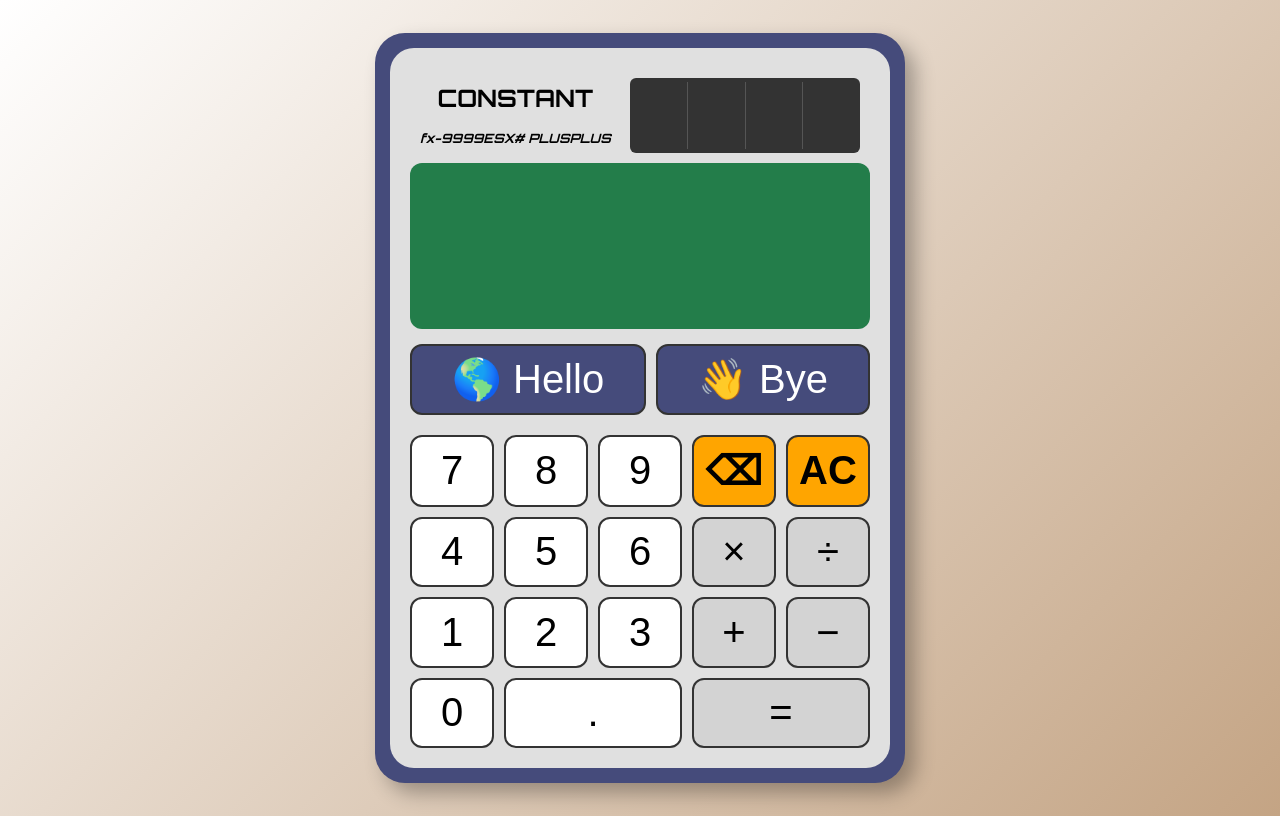
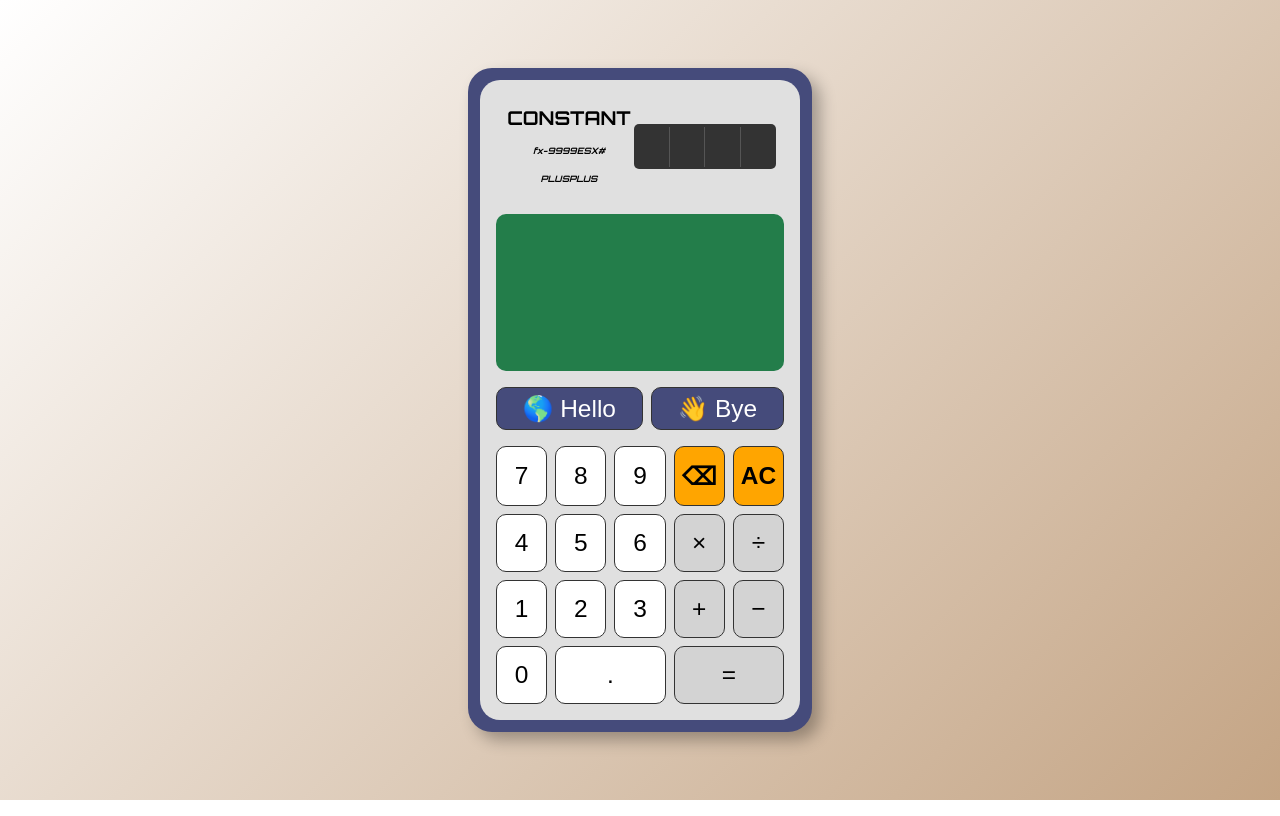
Before and after one commit to MJayConstantino/se-2144-prelims, a website built with Vite: page index.html in a window 1280 px wide. Built offline with nearby package versions, Linux system fonts and the light colour scheme; a web font is replaced by a local one.

Commit message:
fixed the bug where you can still press goodbye when you have already pressed it, and made the calculator smaller

```diff
--- a/src/main.ts
+++ b/src/main.ts
@@ -11,6 +11,7 @@ class Calculator {
     isOn: boolean = true;
     cursorInterval: number | null = null;
     helloIsActive: boolean = false;
+    byeIsActive: boolean = false;
 
     constructor() {
         this.operationDisplay = document.getElementById('operation-display') as HTMLDivElement;
@@ -144,6 +145,7 @@ class Calculator {
         this.isOn = true;
         this.startBlinkingCursor()
         this.helloIsActive = false;
+        this.byeIsActive = false;
         this.updateDisplay();
     }
 
@@ -161,6 +163,7 @@ class Calculator {
     }
 
     handleBye() {
+        if (this.byeIsActive) return;
         this.isOn = false;
         this.currentOperation = '';
         this.previousResult = '';
@@ -172,6 +175,7 @@ class Calculator {
             this.previousResult = '';
             this.result = '';
             this.specialText = '';
+            this.byeIsActive = true
             this.updateDisplay();
         }, 2000);
     }
--- a/src/style.css
+++ b/src/style.css
@@ -6,6 +6,7 @@
   line-height: 1.5;
   font-weight: 400;
   color-scheme: light dark;
+  font-size: 85%;
 }
 
 body {
@@ -14,6 +15,8 @@ body {
   justify-content: center;
   min-height: 100vh;
   background: linear-gradient(135deg, white 0%, #C4A484 100%);
+  margin: 0;
+  padding: 0;
 }
 
 #app {
@@ -26,20 +29,19 @@ body {
 
 .outer-calculator {
   background-color: #454b7b;
-  padding: 15px;
-  border-radius: 30px;
-  box-shadow: 10px 10px 20px rgba(0, 0, 0, 0.3);
-  width: 90vw;
-  max-width: 500px;
-  height: 90vh;
+  padding: 12px;
+  border-radius: 24px;
+  box-shadow: 8px 8px 16px rgba(0, 0, 0, 0.3);
+  width: 25vw;
+  height: 80vh;
   display: flex;
   flex-direction: column;
 }
 
 .inner-calculator {
   background-color: #e0e0e0;
-  border-radius: 24px;
-  padding: 20px;
+  border-radius: 20px;
+  padding: 16px;
   flex-grow: 1;
   display: flex;
   flex-direction: column;
@@ -49,28 +51,29 @@ body {
   display: flex;
   justify-content: space-between;
   align-items: center;
-  padding: 10px 0;
+  padding: 8px 0;
+  margin-bottom: 8px;
 }
 
 .logo-text {
   color: black;
   font-weight: bold;
-  font-size: 1.5rem;
-  margin-left: 10px;
+  font-size: 1.4rem;
+  margin-left: 8px;
   text-align: center;
 }
 
 .logo-text .model {
   font-style: italic;
-  font-size: 0.8rem;
+  font-size: 0.65rem;
 }
 
 .solar-panel {
   background-color: #333;
-  height: 75px;
+  height: 45px;
   width: 50%;
-  border-radius: 6px;
-  margin-right: 10px;
+  border-radius: 5px;
+  margin-right: 8px;
   display: flex;
   justify-content: space-evenly;
   align-items: center;
@@ -84,15 +87,17 @@ body {
 
 .screen {
   background-color: #237d4a;
-  padding: 15px;
-  border-radius: 12px;
-  margin-bottom: 15px;
+  padding: 12px;
+  border-radius: 10px;
+  margin-bottom: 12px;
   flex-grow: 0;
   flex-shrink: 0;
-  height: 20%;
+  height: 22%;
   display: flex;
   flex-direction: column;
   justify-content: space-between;
+  margin-top: 8px;
+  margin-bottom: 16px;
 }
 
 #operation-display, #result-display {
@@ -109,41 +114,42 @@ body {
 #special-display {
   font-family: "Raleway Dots", sans-serif;
   font-weight: bold;
-  font-size: 4.5rem;
+  font-size: 3.5rem;
   text-align: center;
   color: #3c00ac;
 }
 
 #result-display {
-  font-size: 2.5rem;
+  font-size: 2.25rem;
   text-align: right;
 }
 
 .keypad {
   display: flex;
   flex-direction: column;
-  gap: 10px;
+  gap: 8px;
   flex-grow: 1;
+  overflow: hidden;
 }
 
 .special-buttons {
   display: flex;
-  gap: 10px;
-  margin-bottom: 10px;
+  gap: 8px;
+  margin-bottom: 8px;
 }
 
 .grid-keypad {
   display: grid;
   grid-template-columns: repeat(5, 1fr);
-  gap: 10px;
+  gap: 8px;
   flex-grow: 1;
 }
 
 button {
-  font-size: 2.5rem;
-  padding: 10px;
-  border: 2px solid #333;
-  border-radius: 12px;
+  font-size: 1.8rem;
+  padding: 6px;
+  border: 1.5px solid #333;
+  border-radius: 10px;
   cursor: pointer;
   transition: background-color 0.25s;
   display: flex;
```
